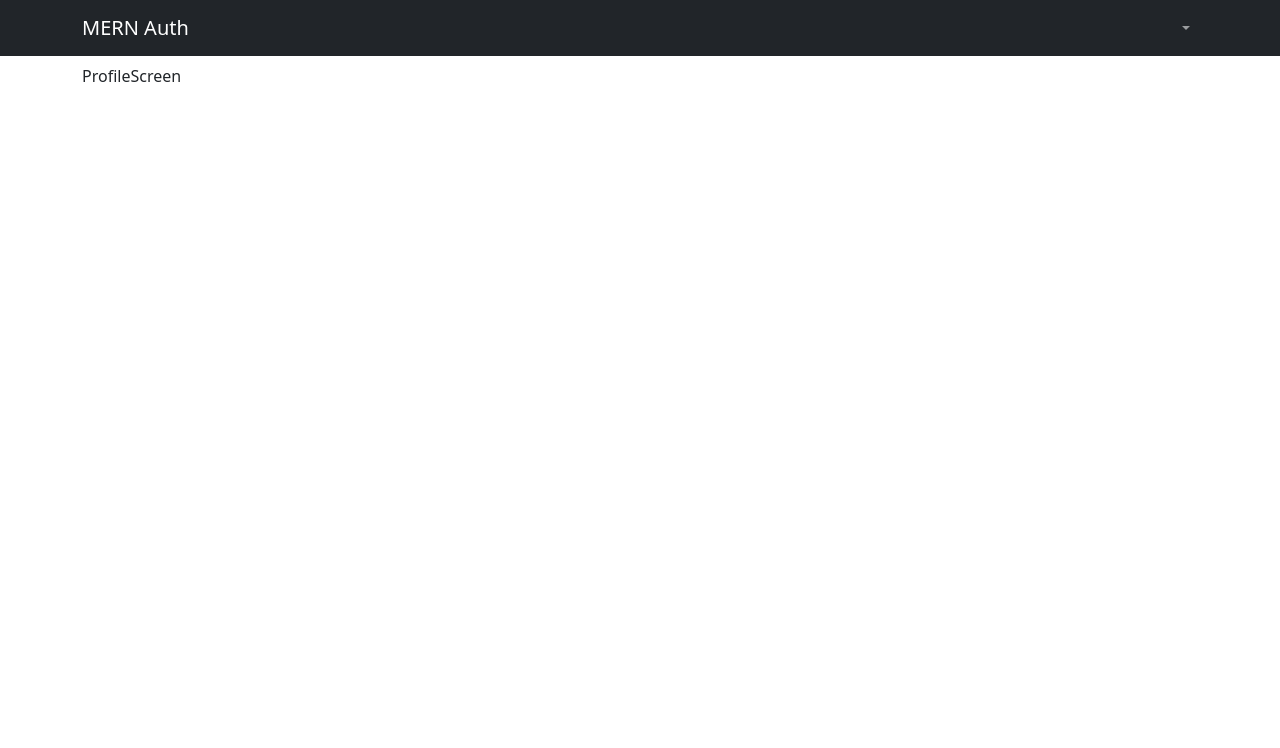
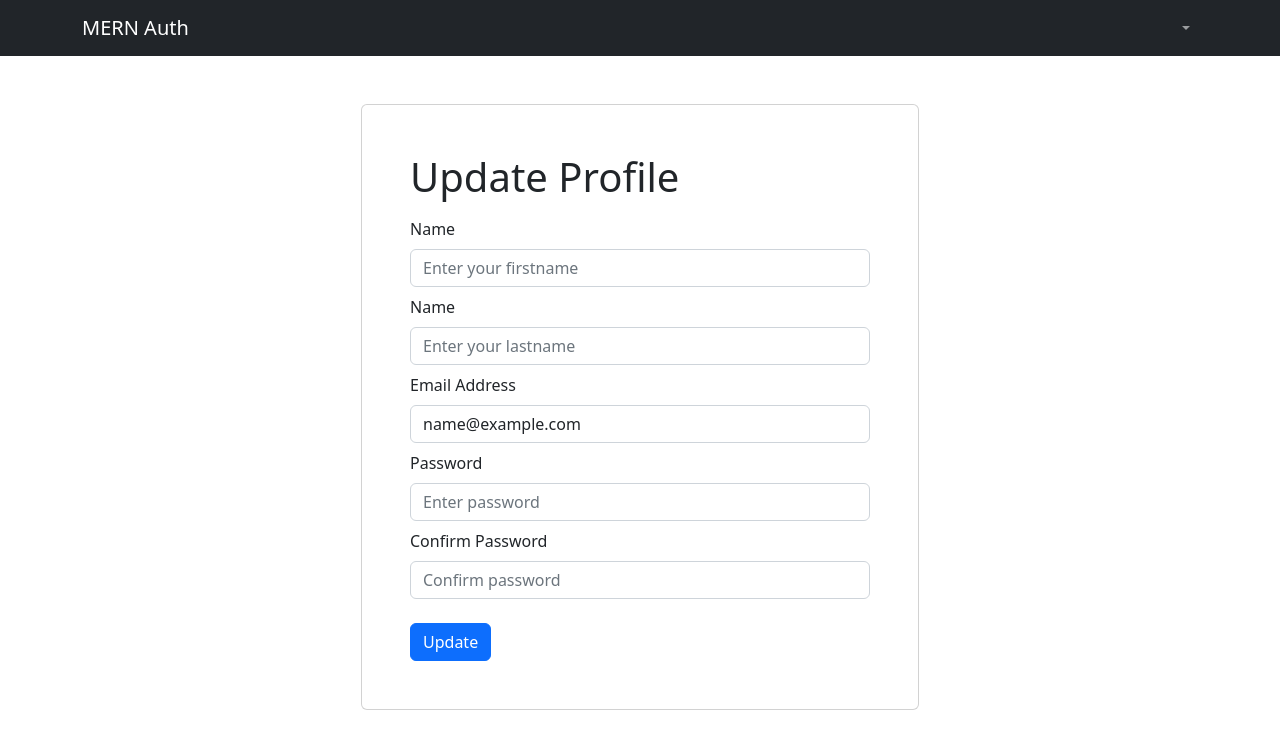
Before and after one commit to AkinolaAdewole/MERN-Auth, a React (Create React App) app in the folder frontend/: page /profile in a window 1280 px wide. Shown: the top 748 px of the page. Built offline with nearby package versions, Linux system fonts and the light colour scheme; sample sign-in values are in the browser's storage.

Commit message:
useSelector and useDispatch

```diff
--- a/frontend/src/screens/ProfileScreen.tsx
+++ b/frontend/src/screens/ProfileScreen.tsx
@@ -9,7 +9,7 @@
 import { AppState } from '../store';
 
 const ProfileScreen = () => {
-    const [email, setEmail] = useState();
+    const [email, setEmail] = useState('');
     const [firstname, setFirstname] = useState('');
     const [lastname, setLastname] = useState('');
     const [password, setPassword] = useState('');
@@ -24,6 +24,8 @@
         setLastname(userInfo.lastname);
         setEmail(userInfo.email);
     },[userInfo.firstname, userInfo.lastname, userInfo.email]);
+
+
     const submitHandler = async (e:any) => {
         e.preventDefault();
         if (password !== confirmPassword) {
@@ -37,6 +39,7 @@
               email,
               password,
             }).unwrap();
+
             console.log(res);
             dispatch(setCredentials(res));
             toast.success('Profile updated successfully');
@@ -48,7 +51,68 @@
 
 
   return (
-    <div>ProfileScreen</div>
+        <FormContainer>
+        <h1>Update Profile</h1>
+
+        <Form onSubmit={submitHandler}>
+
+            <Form.Group className='my-2' controlId='name'>
+            <Form.Label>Name</Form.Label>
+            <Form.Control
+                type='name'
+                placeholder='Enter your firstname'
+                value={firstname}
+                onChange={(e) => setFirstname(e.target.value)}
+            ></Form.Control>
+            </Form.Group>
+
+          <Form.Group className='my-2' controlId='lastname'>
+            <Form.Label>Name</Form.Label>
+            <Form.Control
+                type='name'
+                placeholder='Enter your lastname'
+                value={lastname}
+                onChange={(e) => setLastname(e.target.value)}
+            ></Form.Control>
+            </Form.Group>
+
+            <Form.Group className='my-2' controlId='email'>
+            <Form.Label>Email Address</Form.Label>
+            <Form.Control
+                type='email'
+                placeholder='Enter email'
+                value={email}
+                onChange={(e) => setEmail(e.target.value)}
+            ></Form.Control>
+            </Form.Group>
+
+            <Form.Group className='my-2' controlId='password'>
+            <Form.Label>Password</Form.Label>
+            <Form.Control
+                type='password'
+                placeholder='Enter password'
+                value={password}
+                onChange={(e) => setPassword(e.target.value)}
+            ></Form.Control>
+            </Form.Group>
+
+            <Form.Group className='my-2' controlId='confirmPassword'>
+            <Form.Label>Confirm Password</Form.Label>
+            <Form.Control
+                type='password'
+                placeholder='Confirm password'
+                value={confirmPassword}
+                onChange={(e) => setConfirmPassword(e.target.value)}
+            ></Form.Control>
+            </Form.Group>
+
+            <Button type='submit' variant='primary' className='mt-3'>
+                Update
+            </Button>
+
+            {isLoading && <Loader />}
+        </Form>
+        </FormContainer>
   )
 }
 
```
